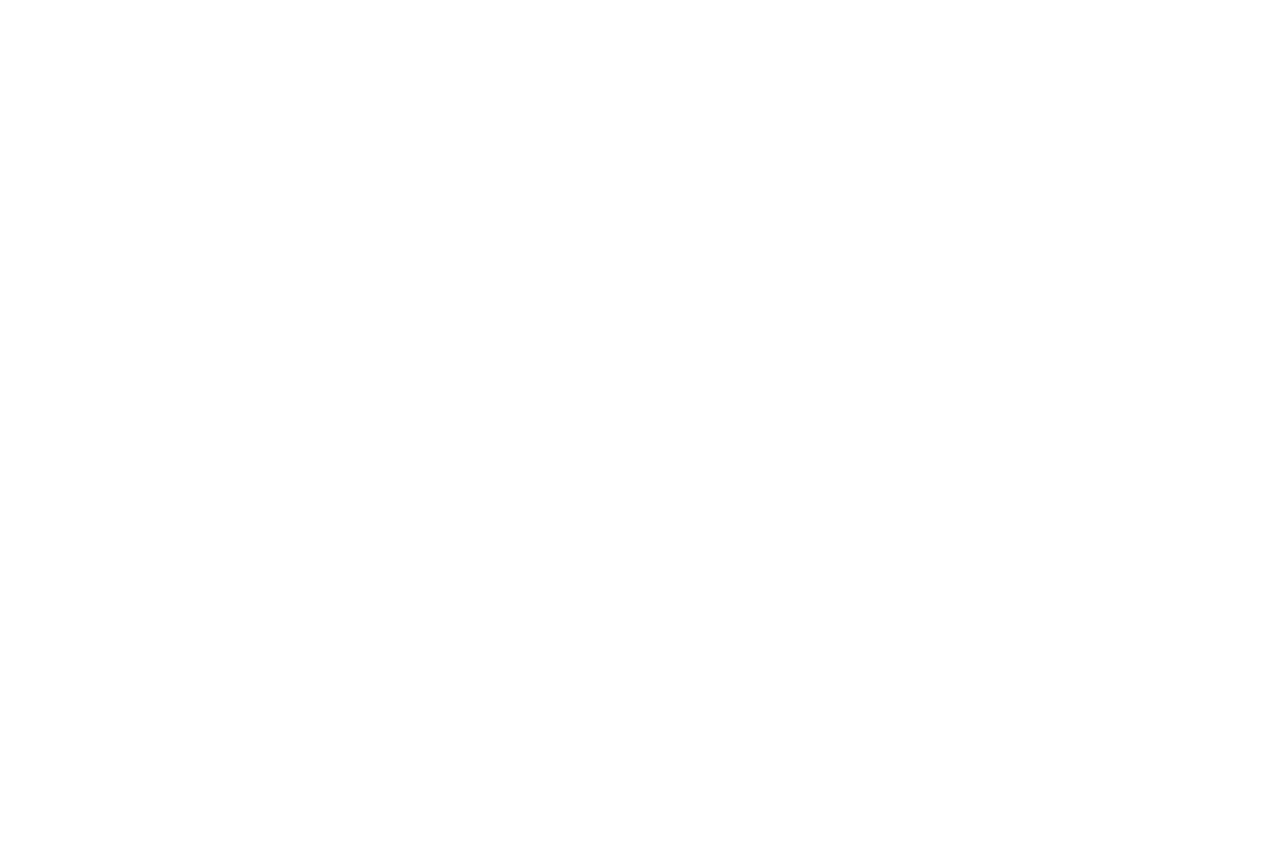
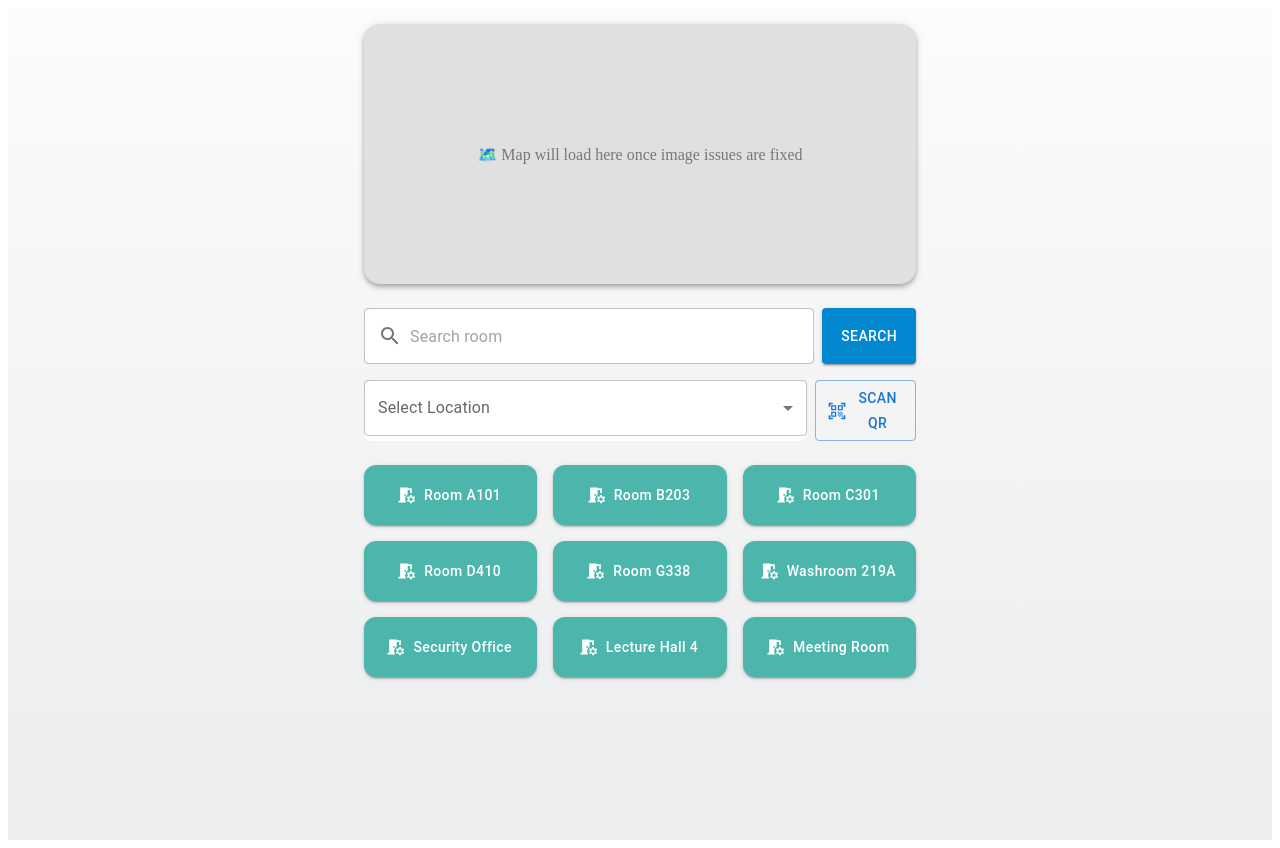
Before and after one commit to ArijitBhardwaj/ITDevProject, a React (Vite) app in the folder client/: page /navigationpage in a window 1280 px wide. Before the commit this address had no page. Before the commit the page ends 800 px from the top, so only its background shows below. Built offline with nearby package versions, Linux system fonts and the light colour scheme.

Commit message:
Added navigation page with some input fields, incorporated QRScanner Modal into this page and also added a few room buttons

```diff
--- /dev/null
+++ b/client/src/Pages/NavigationPage.jsx
@@ -0,0 +1,202 @@
+import React, { useState } from "react";
+import {
+  Box,
+  TextField,
+  Typography,
+  Container,
+  Button,
+  InputAdornment,
+  Grid,
+  MenuItem,
+  Paper,
+} from "@mui/material";
+import SearchIcon from "@mui/icons-material/Search";
+import QrCodeScannerIcon from "@mui/icons-material/QrCodeScanner";
+import RoomPreferencesIcon from "@mui/icons-material/RoomPreferences";
+// import Map from "./Map.jsx"; // Commented out to avoid image load error
+import QrScannerModal from "../components/QRScannerModal";
+
+const NavigationPage = () => {
+  const [search, setSearch] = useState("");
+  const [locationDropdown, setLocationDropdown] = useState("");
+  const [showScanner, setShowScanner] = useState(false);
+  const [scanError, setScanError] = useState(null);
+  const [isInitializingScanner, setIsInitializingScanner] = useState(false);
+
+  const dummyRooms = [
+    "Room A101", "Room B203", "Room C301", "Room D410",
+    "Room G338", "Washroom 219A", "Security Office",
+    "Lecture Hall 4", "Meeting Room"
+  ];
+
+  const filteredRooms = dummyRooms.filter((room) =>
+    room.toLowerCase().includes(search.toLowerCase())
+  );
+
+  const handleStartScan = async () => {
+    try {
+      setIsInitializingScanner(true);
+      setScanError(null);
+
+      const permissions = await navigator.permissions.query({ name: "camera" });
+      if (permissions.state === "denied") {
+        throw new Error("Camera access blocked. Please enable it in your browser settings.");
+      }
+
+      setShowScanner(true);
+    } catch (error) {
+      setScanError(error.message);
+    } finally {
+      setIsInitializingScanner(false);
+    }
+  };
+
+  const handleScan = (data) => {
+    const validCodes = ["A1", "B2", "C3", "D4"];
+    if (validCodes.includes(data)) {
+      setSearch(`Room ${data}`);
+      setShowScanner(false);
+      setScanError(null);
+    } else {
+      setScanError("Invalid QR code. Please scan A1 / B2 / C3 / D4.");
+      setShowScanner(false);
+    }
+  };
+
+  return (
+    <Box
+      sx={{
+        minHeight: "100vh",
+        background: "linear-gradient(to bottom, #fdfbfb, #ebedee)",
+        p: 2,
+      }}
+    >
+      <Container maxWidth="sm">
+        {/* Map Section */}
+        <Paper
+          elevation={4}
+          sx={{
+            height: 260,
+            borderRadius: "16px",
+            mb: 3,
+            overflow: "hidden",
+            display: "flex",
+            justifyContent: "center",
+            alignItems: "center",
+            bgcolor: "#e0e0e0",
+            color: "#777",
+            fontWeight: 500
+          }}
+        >
+          {/* <Map /> */}
+          🗺️ Map will load here once image issues are fixed
+        </Paper>
+
+        {/* Search + Button */}
+        <Box sx={{ display: "flex", gap: 1, mb: 2 }}>
+          <TextField
+            fullWidth
+            variant="outlined"
+            placeholder="Search room"
+            value={search}
+            onChange={(e) => setSearch(e.target.value)}
+            sx={{ bgcolor: "#fff", borderRadius: 2 }}
+            InputProps={{
+              startAdornment: (
+                <InputAdornment position="start">
+                  <SearchIcon color="action" />
+                </InputAdornment>
+              ),
+            }}
+          />
+          <Button
+            variant="contained"
+            sx={{
+              bgcolor: "#0288d1",
+              px: 3,
+              ":hover": { bgcolor: "#0277bd" },
+            }}
+          >
+            Search
+          </Button>
+        </Box>
+
+        {/* Location Dropdown + QR */}
+        <Box sx={{ display: "flex", gap: 1, mb: 3 }}>
+          <TextField
+            select
+            label="Select Location"
+            value={locationDropdown}
+            onChange={(e) => setLocationDropdown(e.target.value)}
+            fullWidth
+            sx={{ bgcolor: "#fff", borderRadius: 2 }}
+          >
+            <MenuItem value="Entrance">Entrance</MenuItem>
+            <MenuItem value="Library">Library</MenuItem>
+            <MenuItem value="Lab">Lab</MenuItem>
+            <MenuItem value="Lecture Hall">Lecture Hall</MenuItem>
+          </TextField>
+          <Button
+            variant="outlined"
+            startIcon={<QrCodeScannerIcon />}
+            onClick={handleStartScan}
+            disabled={isInitializingScanner}
+          >
+            {isInitializingScanner ? "Loading..." : "Scan QR"}
+          </Button>
+        </Box>
+
+        {/* Room Buttons */}
+        <Grid container spacing={2}>
+          {filteredRooms.map((room, index) => (
+            <Grid item xs={6} sm={4} key={index}>
+              <Button
+                variant="contained"
+                fullWidth
+                sx={{
+                  bgcolor: "#4db6ac",
+                  color: "#fff",
+                  borderRadius: "12px",
+                  boxShadow: 2,
+                  textTransform: "none",
+                  height: 60,
+                  ":hover": {
+                    bgcolor: "#00897b"
+                  }
+                }}
+                startIcon={<RoomPreferencesIcon />}
+              >
+                {room}
+              </Button>
+            </Grid>
+          ))}
+        </Grid>
+
+        {/* No match */}
+        {filteredRooms.length === 0 && (
+          <Typography
+            variant="body1"
+            color="text.secondary"
+            align="center"
+            sx={{ mt: 4 }}
+          >
+            No matching rooms found 🫠
+          </Typography>
+        )}
+
+        {/* QR Scanner Modal */}
+        {showScanner && (
+            <Box sx={{mt: 4}}>
+                <QrScannerModal
+            onScan={handleScan}
+            onClose={() => setShowScanner(false)}
+          />
+            </Box>
+
+        )}
+      </Container>
+    </Box>
+  );
+};
+
+export default NavigationPage;
```
Also changed, not shown: client/src/App.jsx (+6 -1 lines), client/src/Pages/Map.jsx (+60 -8 lines), 1 other file (tests, documents, lock files or other folders).
